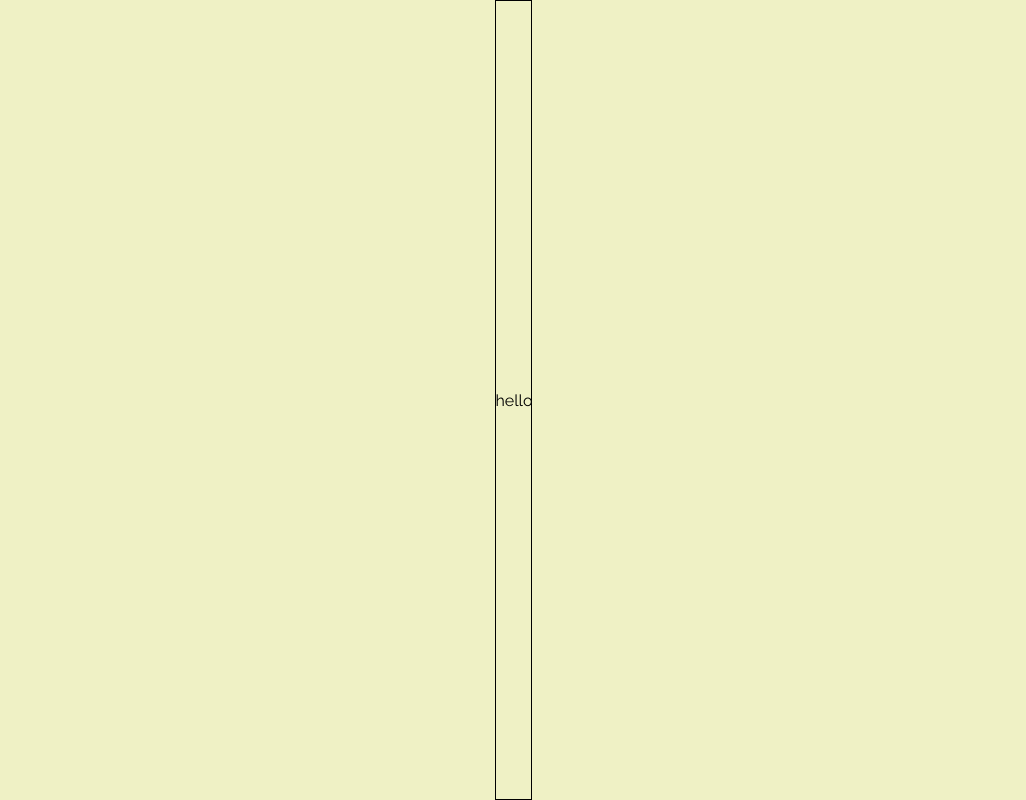
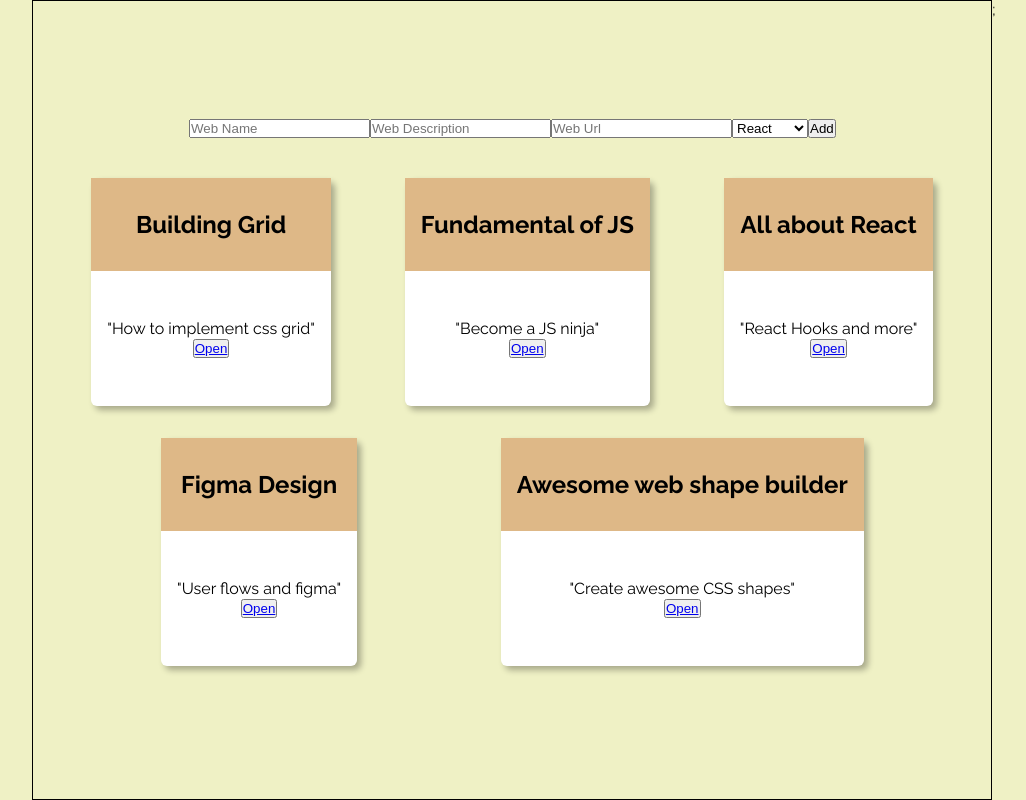
Before and after one commit to stu1612/Cool_WebDevelopment_Sites, a React (Create React App) app: page / in a window 1280 px wide. Shown: the whole page, without its empty margins (126-1152 px from the left). Built offline with nearby package versions, Linux system fonts and the light colour scheme.

Commit message:
saving progress

```diff
--- a/src/App.css
+++ b/src/App.css
@@ -17,21 +17,14 @@
   --border-radius: "4px 4px 6px rgba(--accent-dark, 0.4)";
 }
 
+html,
 body {
   font-family: "Raleway", sans-serif;
-  display: flex;
-  justify-content: center;
-  width: 100%;
   background-color: var(--bg-color);
 }
 
 .App {
-  display: grid;
-  width: min(95%, 50rem);
-  min-height: 100vh;
-  row-gap: 1.5rem;
-  justify-items: center;
-  align-content: center;
-  text-align: center;
-  border: 1px solid black;
+  width: 100%;
+  display: flex;
+  justify-content: center;
 }
--- a/src/App.js
+++ b/src/App.js
@@ -1,7 +1,12 @@
 import "./App.css";
+import { Layout } from "./components/Layout";
 
 function App() {
-  return <div className="App">hello</div>;
+  return (
+    <div className="App">
+      <Layout />;
+    </div>
+  );
 }
 
 export default App;
--- /dev/null
+++ b/src/components/Card.jsx
@@ -0,0 +1,33 @@
+import React from "react";
+import "../styles/Card.css";
+
+export const Card = ({ card }) => {
+  return (
+    // <div className="card">
+    //   <div className="card-top">
+    //     <h2>{card.title}</h2>
+    //   </div>
+    //   <div className="card-bottom">
+    //     <p>"{card.description}"</p>
+    //     <button>
+    //       <a href={card.url} target="_blank" rel="noreferrer">
+    //         Open
+    //       </a>
+    //     </button>
+    //   </div>
+    // </div>
+    <div className="card">
+      <div className="card-top">
+        <h2>{card.title}</h2>
+      </div>
+      <div className="card-bottom">
+        <p>"{card.description}"</p>
+        <button>
+          <a href={card.url} target="_blank" rel="noreferrer">
+            Open
+          </a>
+        </button>
+      </div>
+    </div>
+  );
+};
--- /dev/null
+++ b/src/components/Form.jsx
@@ -0,0 +1,69 @@
+import React, { useState } from "react";
+
+export const Form = ({ setCards, cards }) => {
+  const [title, setTitle] = useState("");
+  const [description, setDescription] = useState("");
+  const [cat, setCat] = useState("React");
+  const [url, setUrl] = useState("");
+
+  const statusHandler = (e) => {
+    setCat(e.target.value);
+  };
+
+  const addUri = () => {
+    const newLink = {
+      id: Math.random() * 1000,
+      title: title,
+      description: description,
+      cat: cat,
+      url: url,
+    };
+    setCards([...cards, newLink]);
+  };
+
+  const submitHandler = (e) => {
+    e.preventDefault();
+    addUri();
+    resetValues();
+  };
+
+  const resetValues = () => {
+    setTitle("");
+    setDescription("");
+    setCat(cat);
+    setUrl("");
+  };
+
+  return (
+    <div>
+      <form onSubmit={submitHandler}>
+        <input
+          type="text"
+          value={title}
+          onChange={(e) => setTitle(e.target.value)}
+          placeholder="Web Name"
+        />
+        <input
+          type="text"
+          value={description}
+          placeholder="Web Description"
+          onChange={(e) => setDescription(e.target.value)}
+        />
+        <input
+          type="text"
+          value={url}
+          placeholder="Web Url"
+          onChange={(e) => setUrl(e.target.value)}
+        />
+        <select name="Web Cat" id="category" onChange={statusHandler}>
+          <option value="react">React</option>
+          <option value="css">CSS</option>
+          <option value="design">Design</option>
+          <option value="js">JS</option>
+          <option value="frontend">Frontend</option>
+        </select>
+        <button>Add</button>
+      </form>
+    </div>
+  );
+};
--- /dev/null
+++ b/src/components/Layout.jsx
@@ -0,0 +1,54 @@
+import React, { useState } from "react";
+import "../styles/Layout.css";
+import { Card } from "./Card";
+import { Form } from "./Form";
+
+export const Layout = () => {
+  const [cards, setCards] = useState([
+    {
+      id: Math.random() * 1000,
+      title: "Building Grid",
+      description: "How to implement css grid",
+      cat: "CSS",
+      url: "http://www.google.com",
+    },
+    {
+      id: Math.random() * 1000,
+      title: "Fundamental of JS",
+      description: "Become a JS ninja",
+      cat: "JS",
+      url: "http://www.google.com",
+    },
+    {
+      id: Math.random() * 1000,
+      title: "All about React",
+      description: "React Hooks and more",
+      cat: "React",
+      url: "http://www.google.com",
+    },
+    {
+      id: Math.random() * 1000,
+      title: "Figma Design",
+      description: "User flows and figma",
+      cat: "Design",
+      url: "http://www.google.com",
+    },
+    {
+      id: Math.random() * 1000,
+      title: "Awesome web shape builder",
+      description: "Create awesome CSS shapes",
+      cat: "CSS",
+      url: "http://www.google.com",
+    },
+  ]);
+  return (
+    <div className="grid-container">
+      <Form setCards={setCards} cards={cards} />
+      <div className="cards-container">
+        {cards.map((card) => (
+          <Card card={card} key={card.id} />
+        ))}
+      </div>
+    </div>
+  );
+};
--- /dev/null
+++ b/src/styles/Card.css
@@ -0,0 +1,22 @@
+.card {
+  background-color: white;
+  border-radius: 6px;
+  box-shadow: 4px 4px 6px rgba(0, 0, 0, 0.3);
+  margin: 1rem;
+  width: 100%;
+}
+
+@media screen and (min-width: 600px) {
+  .card {
+    width: auto;
+  }
+}
+
+.card-top {
+  background: burlywood;
+  padding: 2rem 1rem;
+}
+
+.card-bottom {
+  padding: 3rem 1rem;
+}
--- /dev/null
+++ b/src/styles/Layout.css
@@ -0,0 +1,16 @@
+.grid-container {
+  display: grid;
+  width: min(95%, 60rem);
+  min-height: 100vh;
+  row-gap: 1.5rem;
+  justify-items: center;
+  align-content: center;
+  text-align: center;
+  border: 1px solid black;
+}
+
+.cards-container {
+  display: flex;
+  flex-wrap: wrap;
+  justify-content: space-evenly;
+}
```
Also changed, not shown: src/components/Button.jsx (added).
